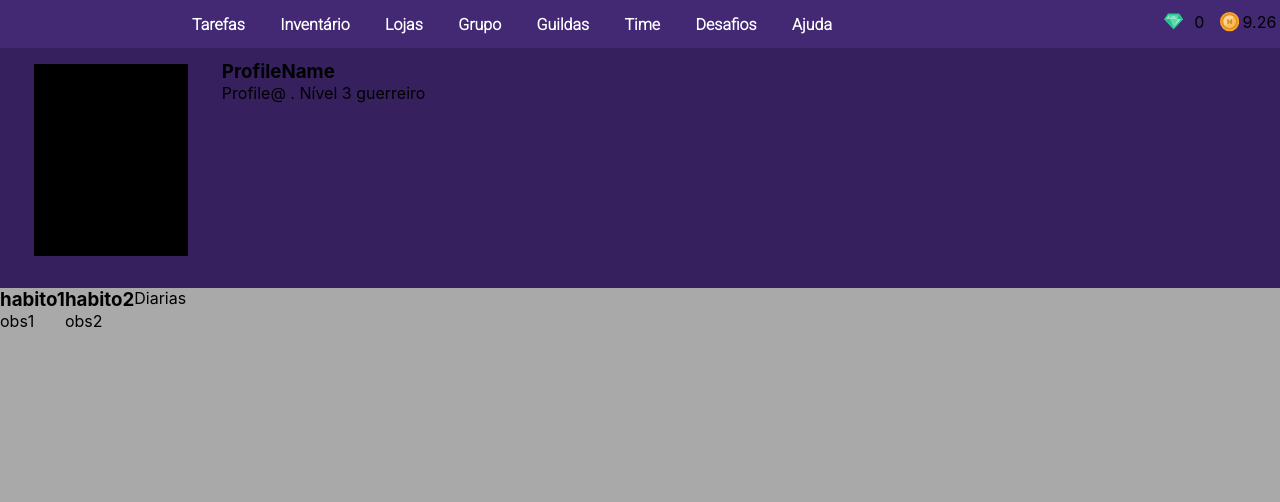
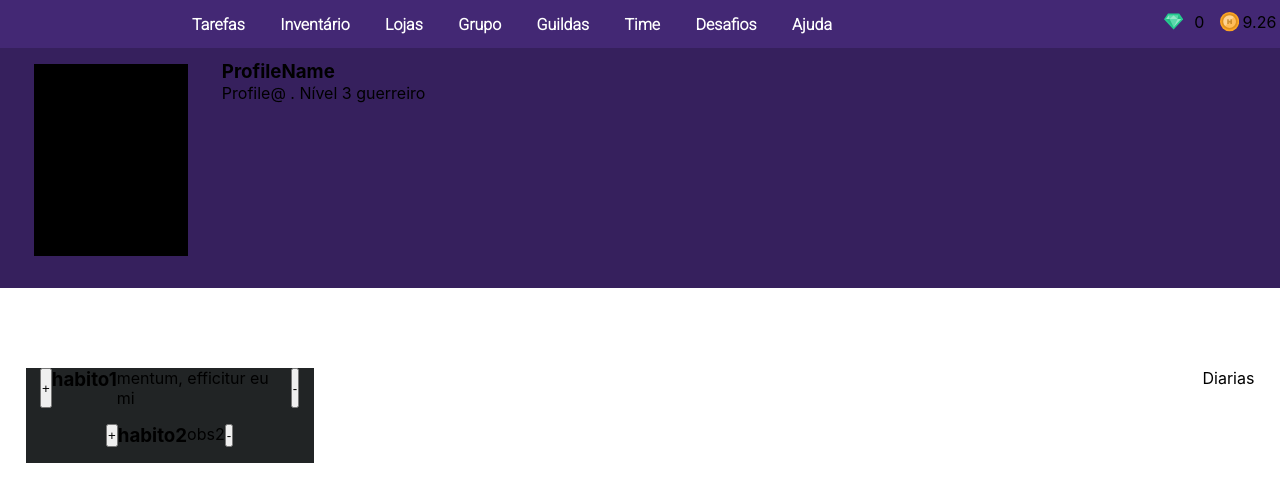
Before and after one commit to luiScolari/HabiticaClone, a React (Create React App) app: page / in a window 1280 px wide. Shown: the top 502 px of the page. Built offline with nearby package versions, Linux system fonts and the light colour scheme.

Commit message:
navbar and profile almost done

```diff
--- a/src/App.jsx
+++ b/src/App.jsx
@@ -7,7 +7,7 @@ import Tarefas from './components/Tarefas/Tarefas';
 function App() {
   const [habitos, setHabitos] = useState([{
     titulo: 'habito1',
-    obs: 'obs1'
+    obs: 'mentum, efficitur eu mi'
   },
   {
     titulo: 'habito2',
--- /dev/null
+++ b/src/components/Habito/Habito.css
@@ -0,0 +1,7 @@
+.Habito {
+    display: flex;
+    flex-direction: row;
+    justify-content: center;
+    width: 90%;
+    margin-bottom: 2vh;
+}
--- a/src/components/Habito/Habito.jsx
+++ b/src/components/Habito/Habito.jsx
@@ -1,11 +1,13 @@
 import React from 'react'
-
+import './Habito.css'
 
 const Habito = ({ habito }) => {
     return (
-        <div>
+        <div className='Habito'>
+            <button>+</button>
             <h3>{habito.titulo}</h3>
             <span>{habito.obs}</span>
+            <button>-</button>
         </div>
     );
 }
--- a/src/components/Habitos/Habitos.css
+++ b/src/components/Habitos/Habitos.css
@@ -0,0 +1,7 @@
+.Habitos {
+    background-color: #212425;
+    display: flex;
+    flex-direction: column;
+    align-items: center;
+    width: 22.5vw;
+}
--- a/src/components/Habitos/Habitos.jsx
+++ b/src/components/Habitos/Habitos.jsx
@@ -1,15 +1,16 @@
 import React from 'react'
 import Habito from '../Habito/Habito';
+import './Habitos.css'
 
 
 const Habitos = ({ habitos }) => {
     return (
-        <>
+        <div className='Habitos'>
             {habitos.map((habito) => (
                 <Habito habito={habito} />
             ))
             }
-        </>
+        </div>
     );
 }
 
--- a/src/components/Tarefas/Tarefas.css
+++ b/src/components/Tarefas/Tarefas.css
@@ -1,4 +1,7 @@
 .Tarefas {
     display: flex;
+    justify-content: space-between;
     flex-direction: row;
+    margin: 0vw 2vw;
+    margin-top: 10vh;
 }
--- a/src/index.css
+++ b/src/index.css
@@ -1,5 +1,4 @@
 body {
-  background-color: darkgray;
   margin: 0;
   font-family: -apple-system, BlinkMacSystemFont, 'Segoe UI', 'Roboto', 'Oxygen',
     'Ubuntu', 'Cantarell', 'Fira Sans', 'Droid Sans', 'Helvetica Neue',
```
Also changed, not shown: src/components/a.js (deleted).
